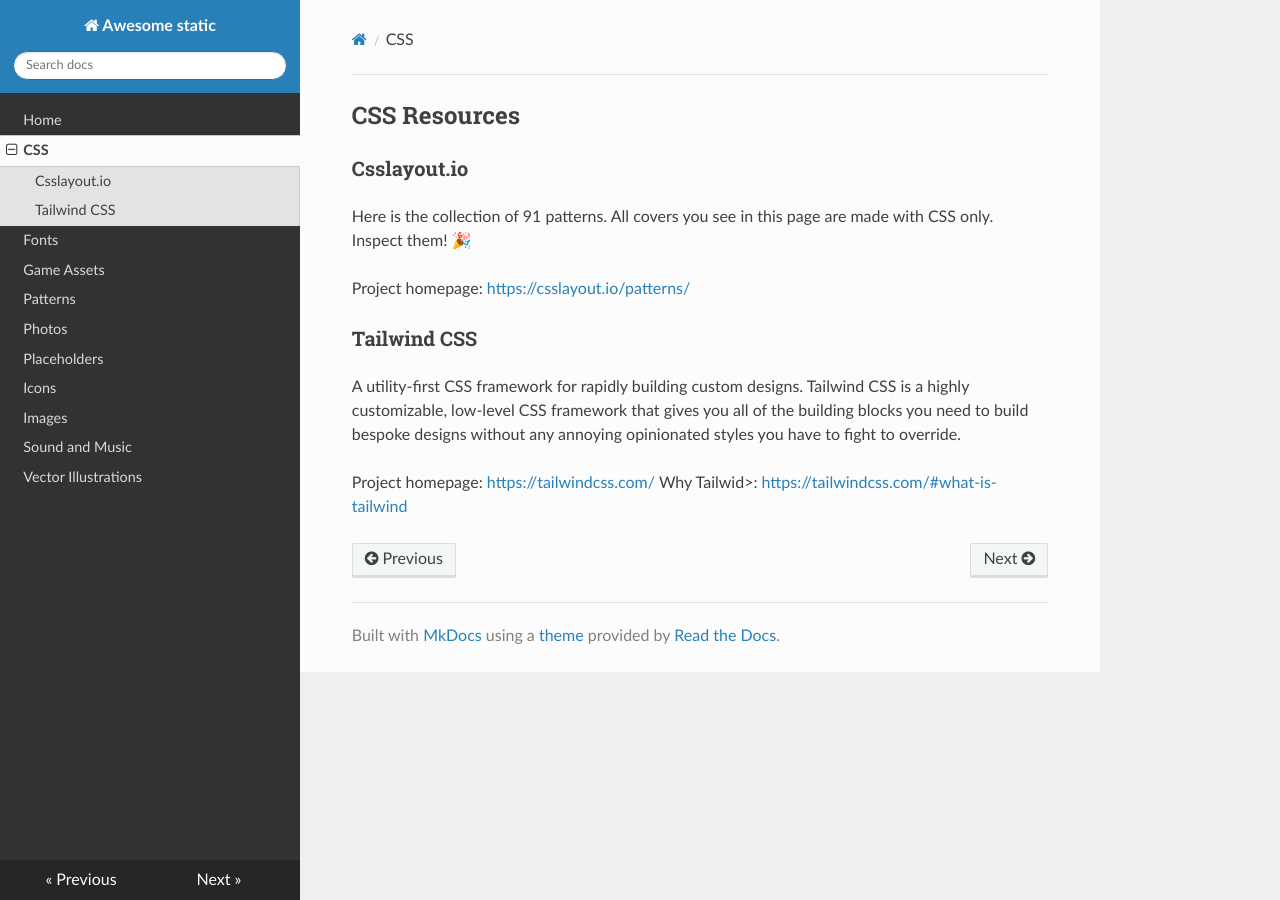
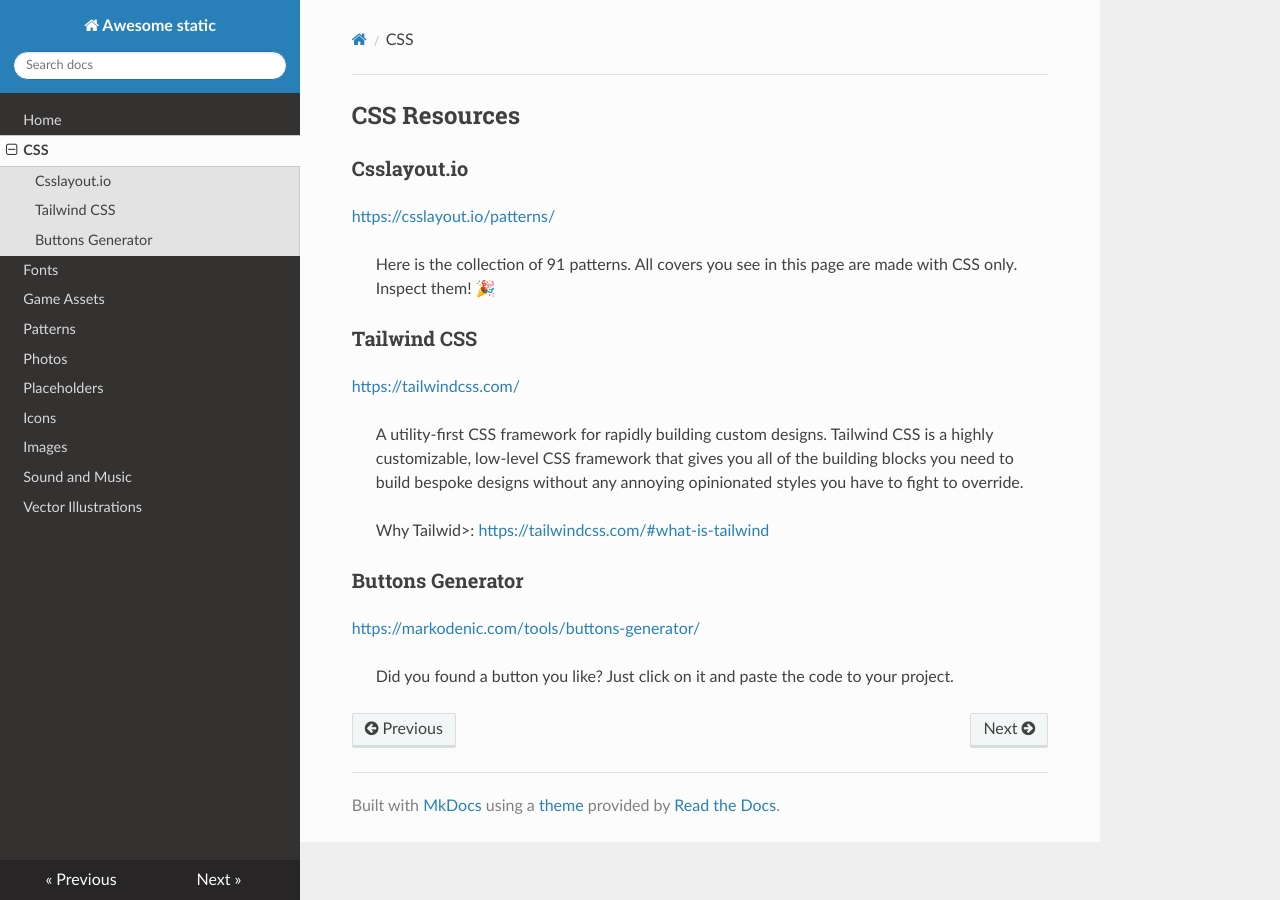
Before and after one commit to euribates/awesome-static, an MkDocs documentation site: the page built from docs/css.md, in a window 1280 px wide. Built offline with MkDocs 1.6.1, drawn with Linux system fonts in a browser that asks for light colours; nearby versions of some CDN libraries.

Commit message:
Add button generator https://markodenic.com/tools/buttons-generator/

```diff
--- a/docs/css.md
+++ b/docs/css.md
@@ -1,18 +1,23 @@
 ## CSS Resources
 
 ### Csslayout.io
+<https://csslayout.io/patterns/>
 
-  Here is the collection of 91 patterns.  All covers you see in this page
-  are made with CSS only. Inspect them! 🎉
+> Here is the collection of 91 patterns.  All covers you see in this page are
+> made with CSS only. Inspect them! 🎉
 
-Project homepage: <https://csslayout.io/patterns/>
 
 ### Tailwind CSS
+<https://tailwindcss.com/>
 
-  A utility-first CSS framework for rapidly building custom designs.
-  Tailwind CSS is a highly customizable, low-level CSS framework that
-  gives you all of the building blocks you need to build bespoke designs
-  without any annoying opinionated styles you have to fight to override.
+> A utility-first CSS framework for rapidly building custom designs.  Tailwind
+> CSS is a highly customizable, low-level CSS framework that gives you all of
+> the building blocks you need to build bespoke designs without any annoying
+> opinionated styles you have to fight to override.
 
-Project homepage: <https://tailwindcss.com/>
-Why Tailwid>: <https://tailwindcss.com/#what-is-tailwind>
+> Why Tailwid>: <https://tailwindcss.com/#what-is-tailwind>
+
+### Buttons Generator
+<https://markodenic.com/tools/buttons-generator/>
+
+> Did you found a button you like? Just click on it and paste the code to your project.
```
